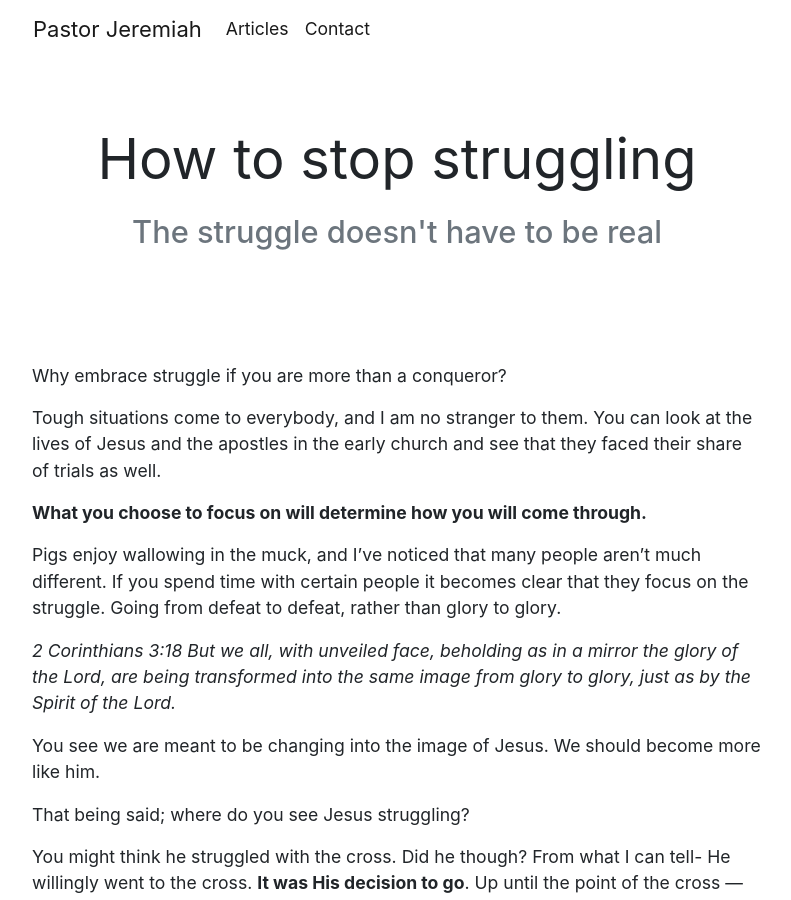
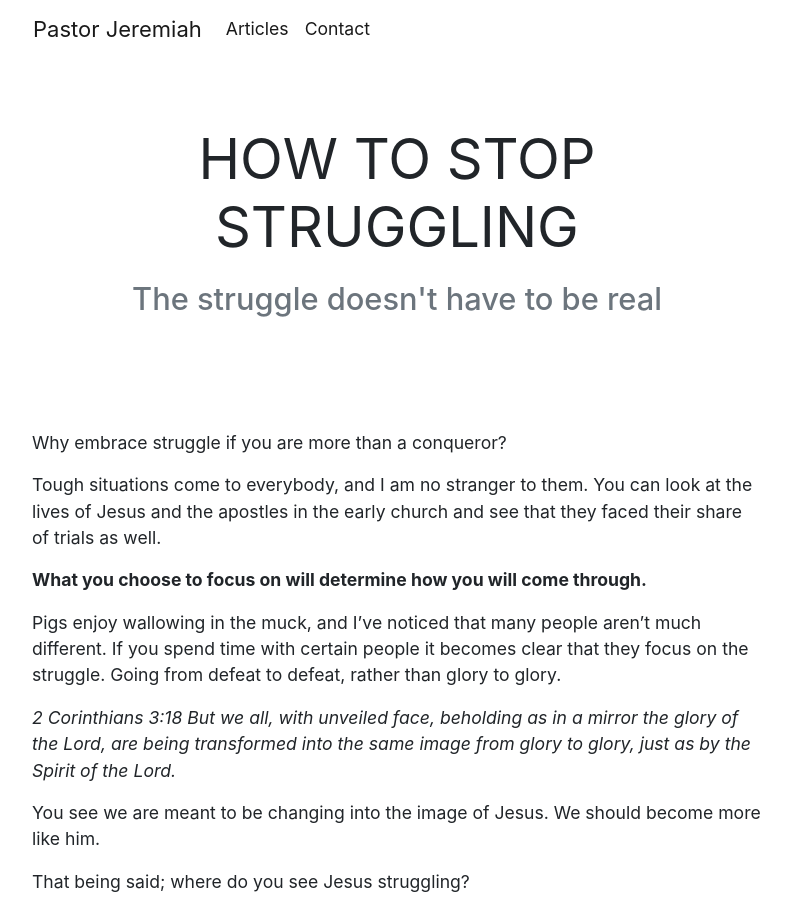
Before and after one commit to jmofyi/pastorjeremiah, a Jekyll site: the page built from _posts/2019-02-13-how-to-stop-struggling.md, in a window 1280 px wide and 900 px high. Shown: the whole window, without its empty margins (243-1034 px from the left). Built offline with Jekyll 4.4.1, drawn with Linux system fonts in a browser that asks for light colours; part of the change alters nothing that is shown.

```diff
--- a/_posts/2019-02-13-how-to-stop-struggling.md
+++ b/_posts/2019-02-13-how-to-stop-struggling.md
@@ -1,11 +1,12 @@
 ---
-title: How to stop struggling
+title: HOW TO STOP STRUGGLING
 description: The struggle doesn't have to be real
 image: ''
 tags:
 - success
-date: 2019-02-06 00:00:00 -0500
+date: 2019-02-06 05:00:00 +0000
 layout: post
+
 ---
 Why embrace struggle if you are more than a conqueror?
 
```
